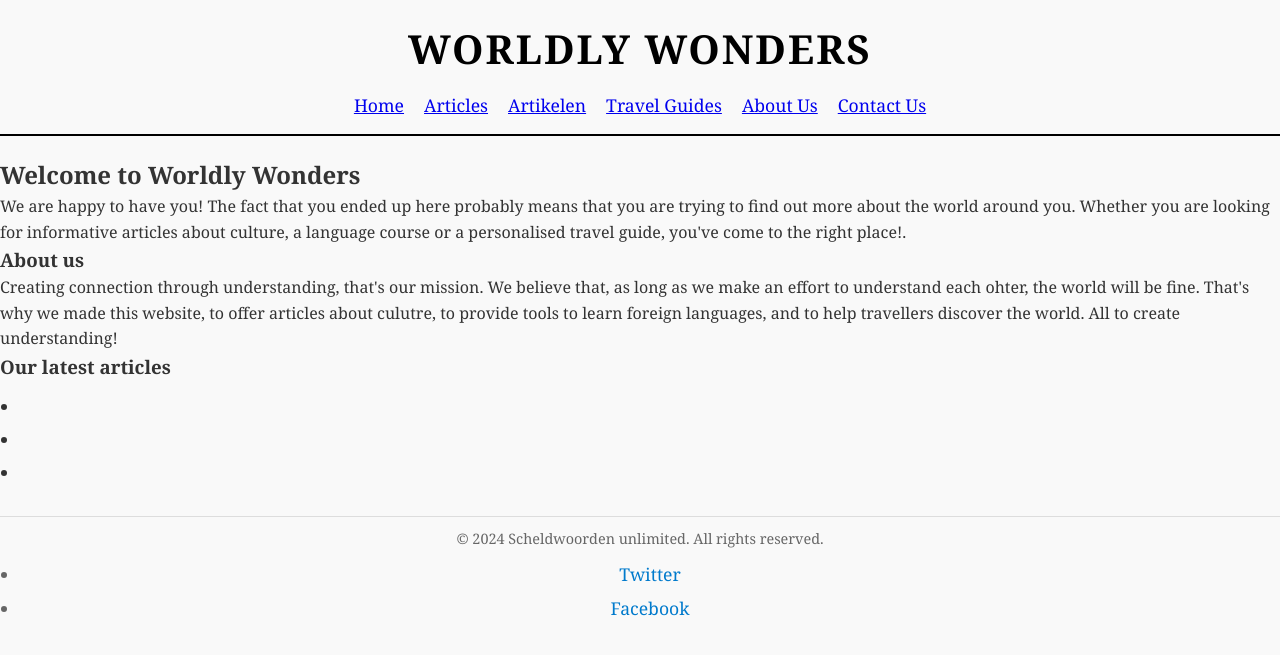
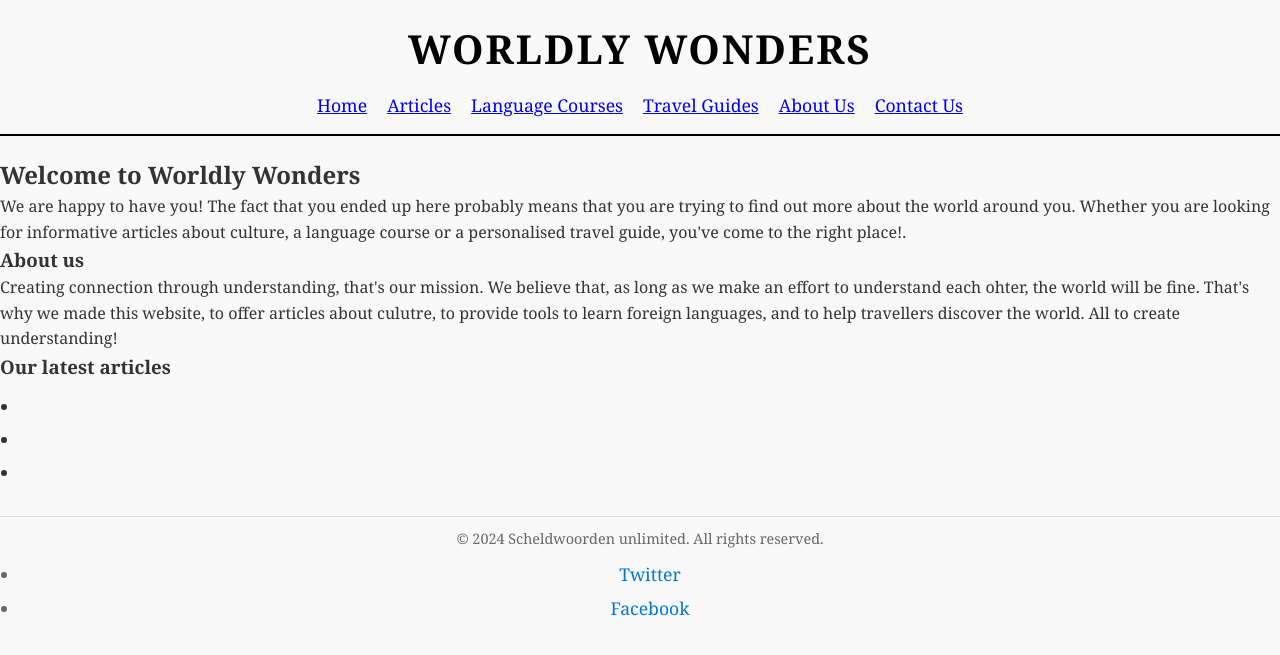
Before and after one commit to SVDT50/Universal-Understanding, a plain HTML site: page content/index.html in a window 1280 px wide. Shown: the part 29-684 px from the top of the page. Drawn offline with Linux system fonts and the light colour scheme.

Commit message:
Update menu.html

```diff
--- a/assets/menu.html
+++ b/assets/menu.html
@@ -2,7 +2,7 @@
     <ul>
         <li><a href="index.html">Home</a></li>
         <li><a href="blog.html">Articles</a></li>
-        <li><a href="courses.html">Artikelen</a></li>
+        <li><a href="courses.html">Language Courses</a></li>
         <li><a href="guides.html">Travel Guides</a></li>
         <li><a href="about.html">About Us</a></li>
         <li><a href="contact.html">Contact Us</a></li>
```
